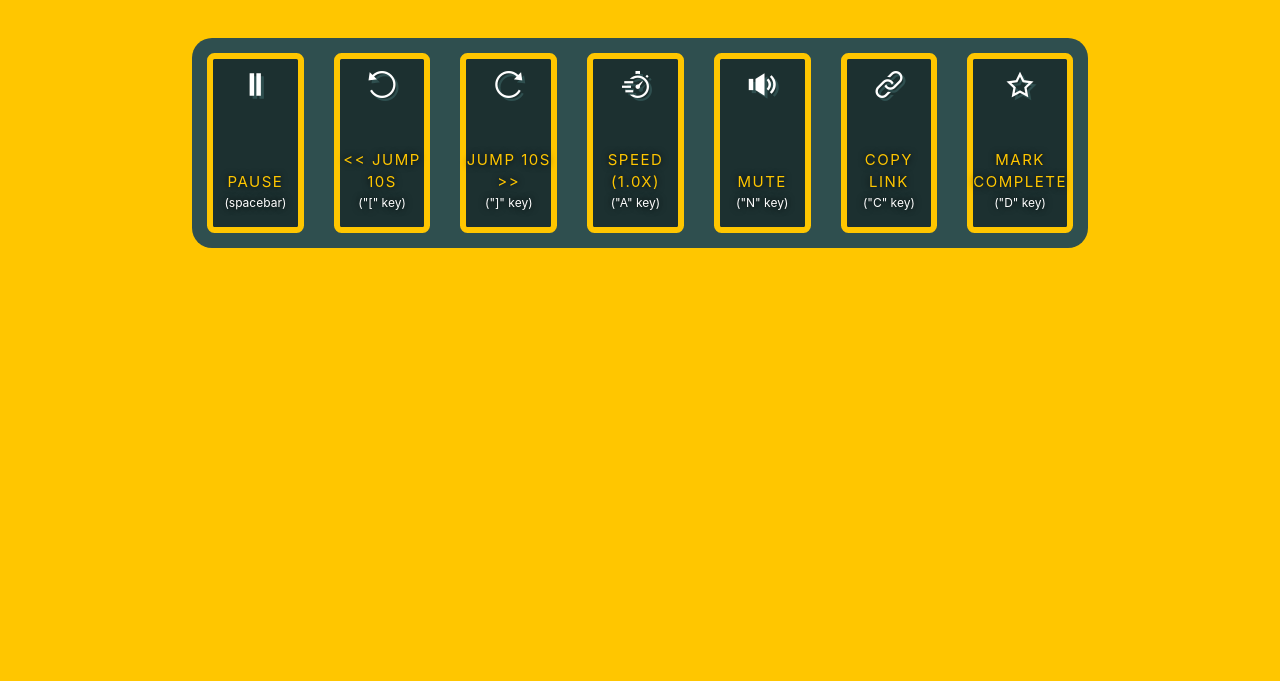
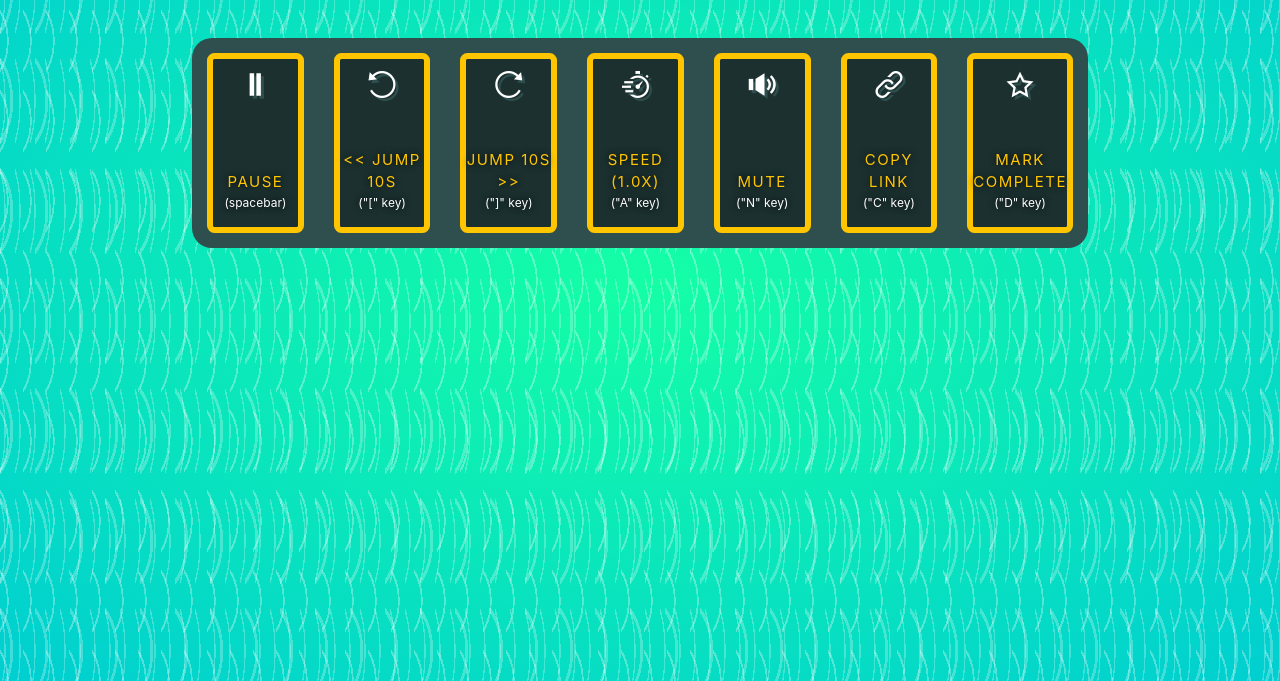
Before and after one commit to RockyKev/js-musicmaker, a plain HTML site: page index.html in a window 1280 px wide. Shown: the part 119-800 px from the top of the page. Drawn offline with Linux system fonts and the light colour scheme.

Commit message:
updated background

```diff
--- a/css/center-style.css
+++ b/css/center-style.css
@@ -6,10 +6,62 @@ i.x2 {
   text-shadow: 3px 3px darkslategray;
 }
 
-body{
-    background-color: #ffc600;
-  }
-
+body {
+  /* background-color: #ffc600; */
+  background: radial-gradient(
+        1.5em 6.28571em at 1.95em,
+        rgba(255, 255, 255, 0) 50%,
+        rgba(255, 255, 255, 0.25) 50%,
+        rgba(255, 255, 255, 0.25) 55%,
+        rgba(255, 255, 255, 0) 55%
+      )
+      0 0,
+    radial-gradient(
+        1.5em 6.28571em at -0.45em,
+        rgba(255, 255, 255, 0) 50%,
+        rgba(255, 255, 255, 0.25) 50%,
+        rgba(255, 255, 255, 0.25) 55%,
+        rgba(255, 255, 255, 0) 55%
+      )
+      1.5em 5.5em,
+    radial-gradient(
+        2.3em 4.57143em at 2.99em,
+        rgba(255, 255, 255, 0) 50%,
+        rgba(255, 255, 255, 0.3) 50%,
+        rgba(255, 255, 255, 0.3) 55%,
+        rgba(255, 255, 255, 0) 55%
+      )
+      0 0,
+    radial-gradient(
+        2.3em 4.57143em at -0.69em,
+        rgba(255, 255, 255, 0) 50%,
+        rgba(255, 255, 255, 0.3) 50%,
+        rgba(255, 255, 255, 0.3) 55%,
+        rgba(255, 255, 255, 0) 55%
+      )
+      2.3em 4em,
+    radial-gradient(
+        3.5em 6.28571em at 4.55em,
+        rgba(255, 255, 255, 0) 50%,
+        rgba(255, 255, 255, 0.25) 50%,
+        rgba(255, 255, 255, 0.25) 55%,
+        rgba(255, 255, 255, 0) 55%
+      )
+      0 0,
+    radial-gradient(
+        3.5em 6.28571em at -1.05em,
+        rgba(255, 255, 255, 0) 50%,
+        rgba(255, 255, 255, 0.25) 50%,
+        rgba(255, 255, 255, 0.25) 55%,
+        rgba(255, 255, 255, 0) 55%
+      )
+      3.5em 5.5em,
+    radial-gradient(#15ffa5, #00ced1);
+  background-color: mediumspringgreen;
+  background-size: 1.5em 11em, 1.5em 11em, 2.3em 8em, 2.3em 8em, 3.5em 11em,
+    3.5em 11em, 100% 100%;
+  background-repeat: repeat;
+}
 
 * {
   box-sizing: border-box;
@@ -19,7 +71,7 @@ body{
 }
 
 iframe {
-    width: 100%;
+  width: 100%;
 }
 
 input.search {
@@ -32,7 +84,7 @@ input.search {
 }
 
 .center {
-    margin: 0 auto;
+  margin: 0 auto;
 }
 
 /* flex-bottom - action bar */
@@ -82,7 +134,7 @@ kbd {
 }
 
 .sound {
-  font-size: 1.0rem;
+  font-size: 1rem;
   text-transform: uppercase;
   letter-spacing: 0.1rem;
   color: #ffc600;
```
